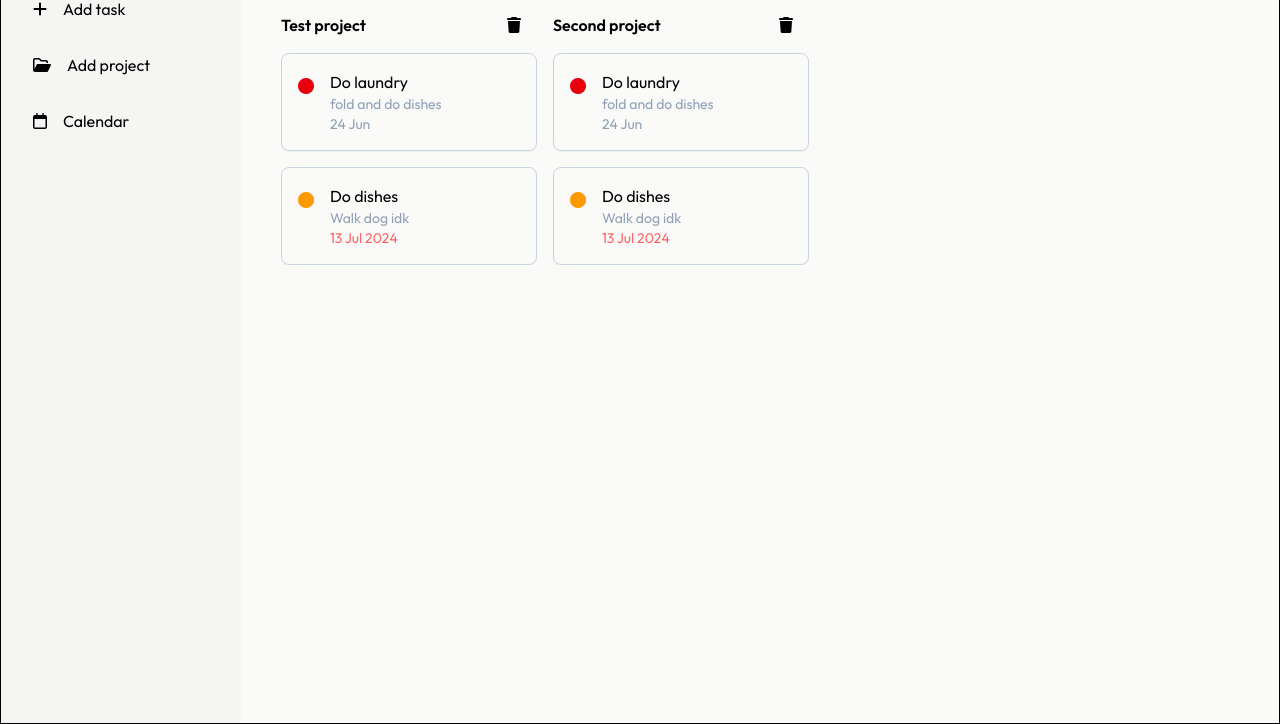
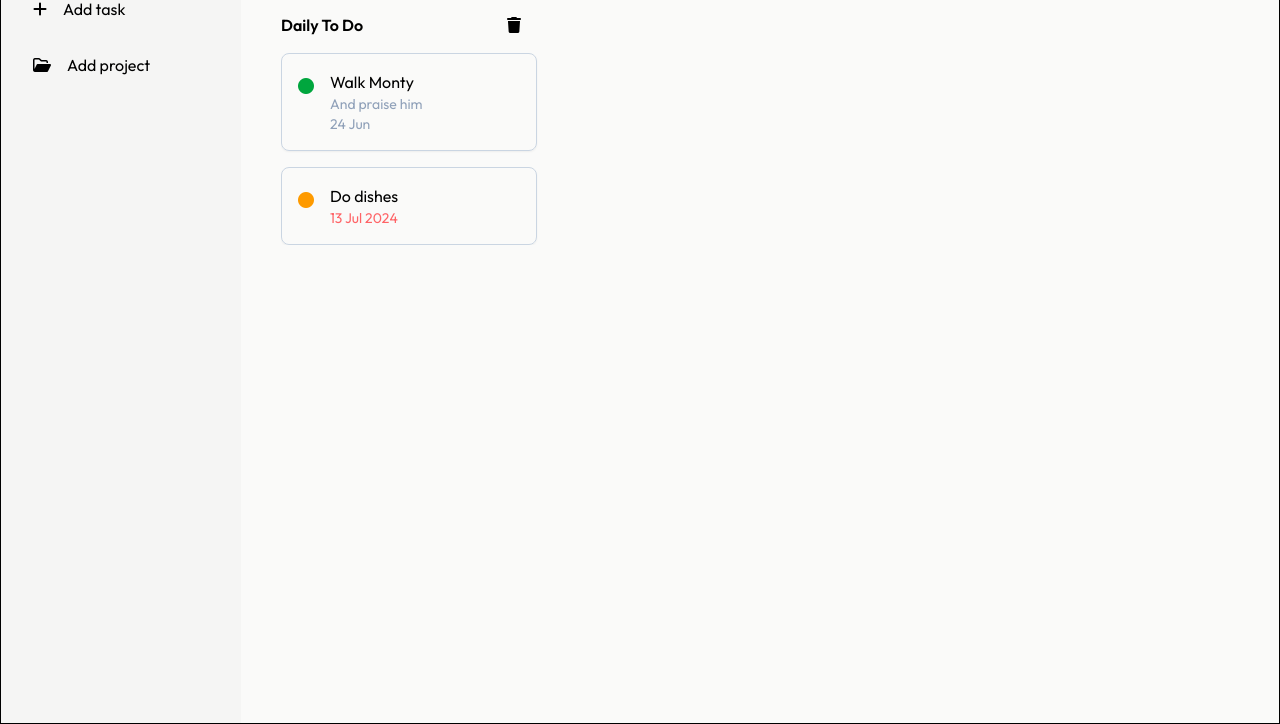
Before and after one commit to sukelully/to-do-list, a website built with webpack: page src/index.html in a window 1280 px wide. Shown: the part 76-800 px from the top of the page. Built offline with nearby package versions, Linux system fonts and the light colour scheme.

Commit message:
Update default projects

```diff
--- a/src/index.html
+++ b/src/index.html
@@ -45,11 +45,6 @@
           <i class="fa-regular fa-folder-open"></i>
           Add project
         </button>
-        <button aria-label="Calendar" id="calendar-btn"
-          class="flex items-center gap-4 cursor-pointer p-2 hover:bg-stone-200 rounded-md transition-colors duration-200">
-          <i class="fa-regular fa-calendar"></i>
-          Calendar
-        </button>
       </nav>
     </section>
 
@@ -81,9 +76,6 @@
         </button>
         <button data-action="add-project" class="mobile-btn flex items-center gap-4 p-2 hover:bg-stone-200 rounded-md">
           <i class="fa-regular fa-folder-open"></i> Add project
-        </button>
-        <button data-action="calendar" class="mobile-btn flex items-center gap-4 p-2 hover:bg-stone-200 rounded-md">
-          <i class="fa-regular fa-calendar"></i> Calendar
         </button>
       </nav>
     </section>
--- a/src/index.js
+++ b/src/index.js
@@ -14,12 +14,11 @@ loadFromLocalStorage(projectsArray);
 
 if (projectsArray.length === 0) {
     // Optional: Add test data if nothing is stored
-    const taskTest = new Task("Do laundry", "fold and do dishes", new Date(2025, 5, 24), 3);
-    const taskTest2 = new Task("Do dishes", "Walk dog idk", new Date(2024, 6, 13), 2);
-    const testProject = new Project("Test project", [taskTest, taskTest2]);
-    const project2 = new Project("Second project", [taskTest, taskTest2]);
+    const taskTest = new Task("Walk Monty", "And praise him", new Date(2025, 5, 24), 1);
+    const taskTest2 = new Task("Do dishes", null, new Date(2024, 6, 13), 2);
+    const defaultProject = new Project("Daily To Do", [taskTest, taskTest2]);
 
-    projectsArray.push(testProject, project2);
+    projectsArray.push(defaultProject);
     saveToLocalStorage(projectsArray);
 }
 
--- a/src/ui/projectElement.js
+++ b/src/ui/projectElement.js
@@ -14,7 +14,7 @@ const createProjectContainer = (project, projectsArray) => {
     projectTitle.classList.add("font-semibold");
 
     const deleteIcon = document.createElement("i");
-    deleteIcon.classList.add("fa-solid", "fa-trash", "ml-auto", "pr-4");
+    deleteIcon.classList.add("fa-solid", "fa-trash", "ml-auto", "pr-4", "cursor-pointer");
     deleteIcon.addEventListener("click", () =>{
         // console.log(project.id, projectsArray);
         // removeProject(project.id, projectsArray);
```
